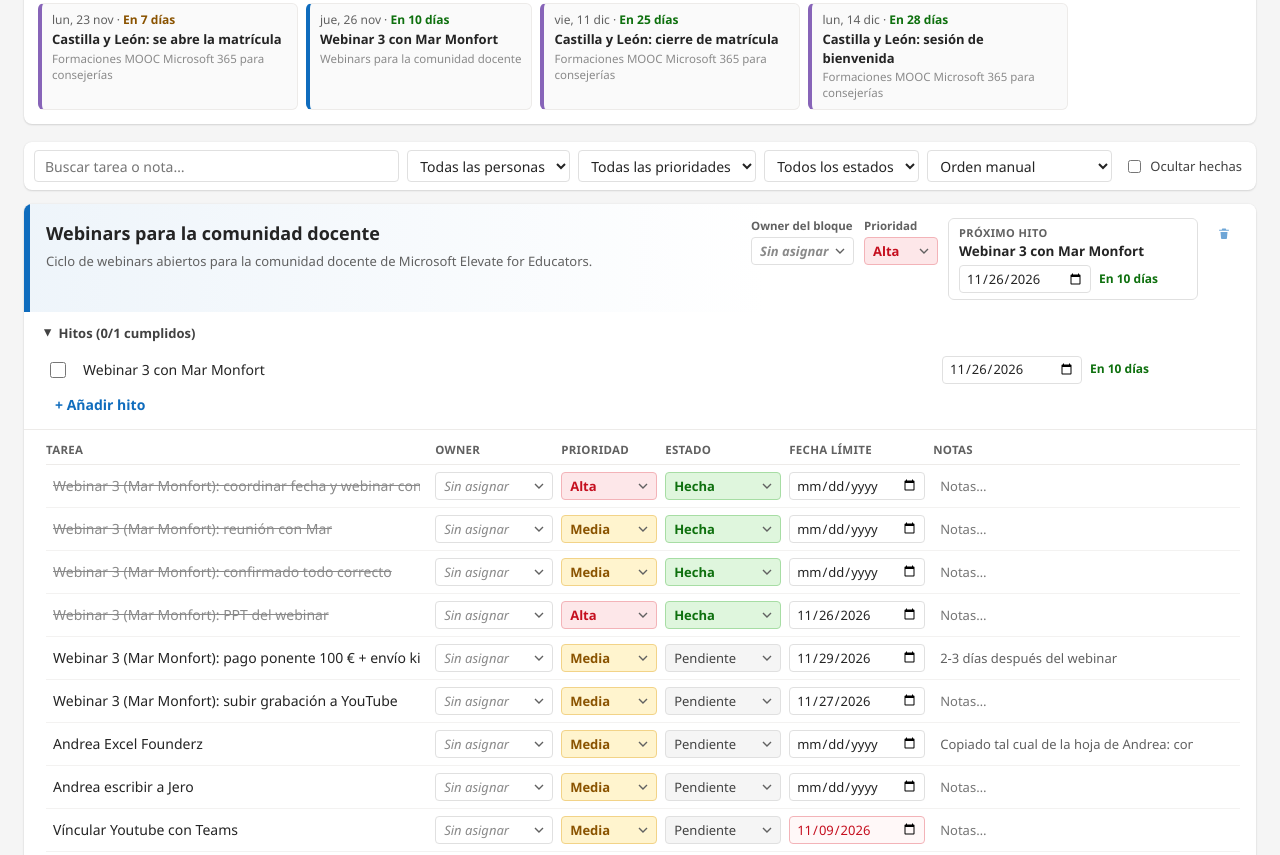
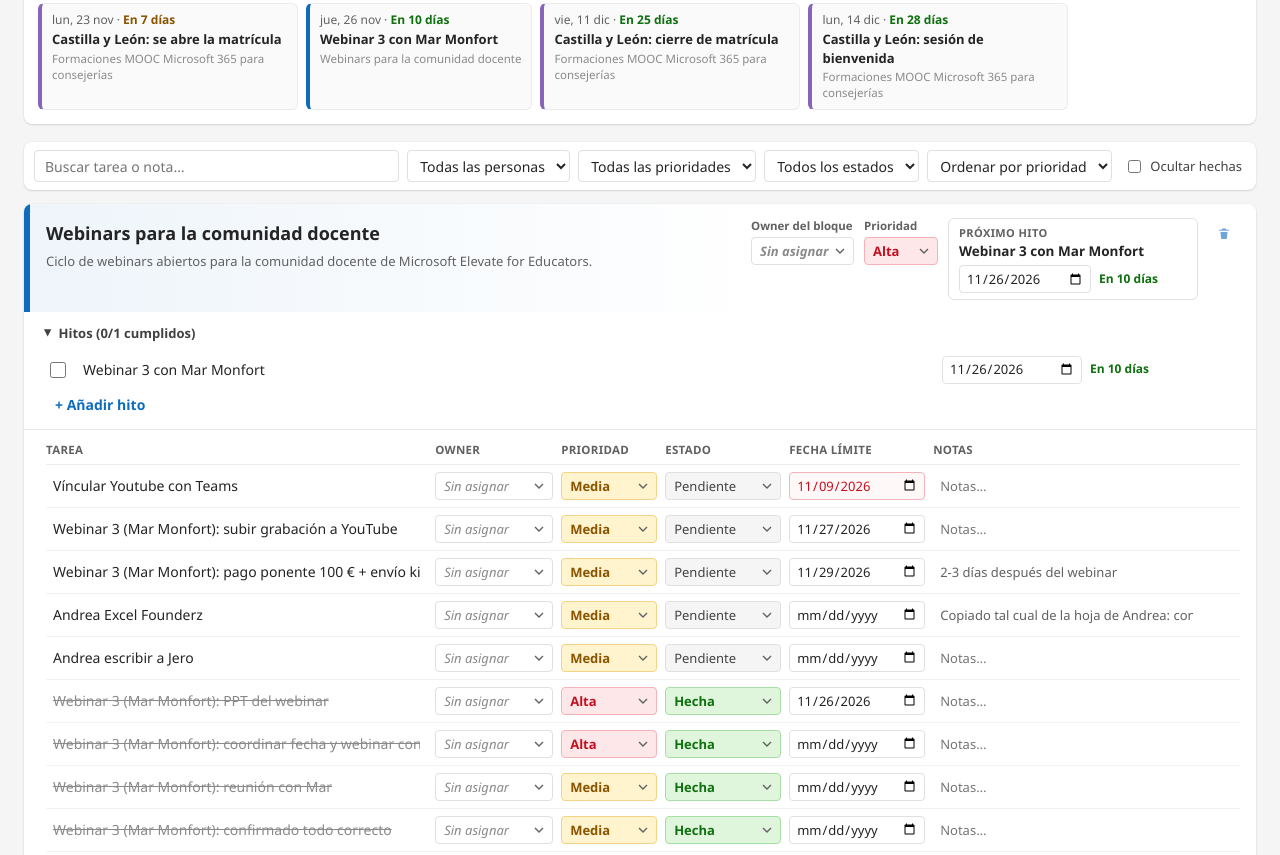
Before and after one commit to jerogarcialet/elevate-seguimiento, a plain HTML site: page index.html in a window 1280 px wide. Shown: the part 613-1468 px from the top of the page. Drawn offline with Linux system fonts and the light colour scheme.

Commit message:
Tareas ordenadas por prioridad dentro de cada bloque

```diff
--- a/index.html
+++ b/index.html
@@ -262,7 +262,7 @@ const COLORES = ["#0F6CBD", "#107C10", "#8764B8", "#CA5010", "#038387", "#C239B3
 const LS = "elevatePanel.";
 
 const S = { data: null, baseline: null, sha: null, etag: null, mode: "lectura", saving: false,
-  tab: "bloques", filters: { owner: "", prio: "", estado: "", q: "", ocultarHechas: false, orden: "manual" },
+  tab: "bloques", filters: { owner: "", prio: "", estado: "", q: "", ocultarHechas: false, orden: "prioridad" },
   commits: null, commitsErr: null, seedFallback: false };
 
 /* ===== Utilidades ===== */
@@ -601,7 +601,7 @@ function renderToolbar() {
     '<select id="fowner"><option value="">Todas las personas</option>' + PERSONAS.map(p => "<option>" + p + "</option>").join("") + '<option value="__none">Sin asignar</option></select>' +
     '<select id="fprio"><option value="">Todas las prioridades</option>' + PRIORIDADES.map(p => '<option value="' + p + '">Prioridad ' + p + "</option>").join("") + "</select>" +
     '<select id="festado"><option value="">Todos los estados</option>' + ESTADOS.map(p => '<option value="' + p + '">' + cap(p) + "</option>").join("") + "</select>" +
-    '<select id="forden"><option value="manual">Orden manual</option><option value="prioridad">Ordenar por prioridad</option><option value="fecha">Ordenar por fecha</option></select>' +
+    '<select id="forden"><option value="prioridad">Ordenar por prioridad</option><option value="manual">Orden manual</option><option value="fecha">Ordenar por fecha</option></select>' +
     '<label><input type="checkbox" id="fhechas"> Ocultar hechas</label>' +
     "</div>";
   tb.dataset.ready = "1";
@@ -639,7 +639,7 @@ function renderBlock(b) {
   const ref = "b:" + b.id, nh = nextHito(b), r = nh ? rel(nh.fecha) : null;
   const prioRank = { alta: 0, media: 1, baja: 2 };
   let tareas = b.tareas.filter(taskVisible);
-  if (S.filters.orden === "prioridad") tareas = [...tareas].sort((x, y) => prioRank[x.prioridad] - prioRank[y.prioridad]);
+  if (S.filters.orden === "prioridad") tareas = [...tareas].sort((x, y) => ((x.estado === "hecha") - (y.estado === "hecha")) || (prioRank[x.prioridad] - prioRank[y.prioridad]) || ((x.fecha || "9999") < (y.fecha || "9999") ? -1 : (x.fecha || "9999") > (y.fecha || "9999") ? 1 : 0));
   if (S.filters.orden === "fecha") tareas = [...tareas].sort((x, y) => (x.fecha || "9999") < (y.fecha || "9999") ? -1 : 1);
   const hidden = b.tareas.length - tareas.length;
   const hd = b.hitos.filter(h => h.hecho).length;
```
